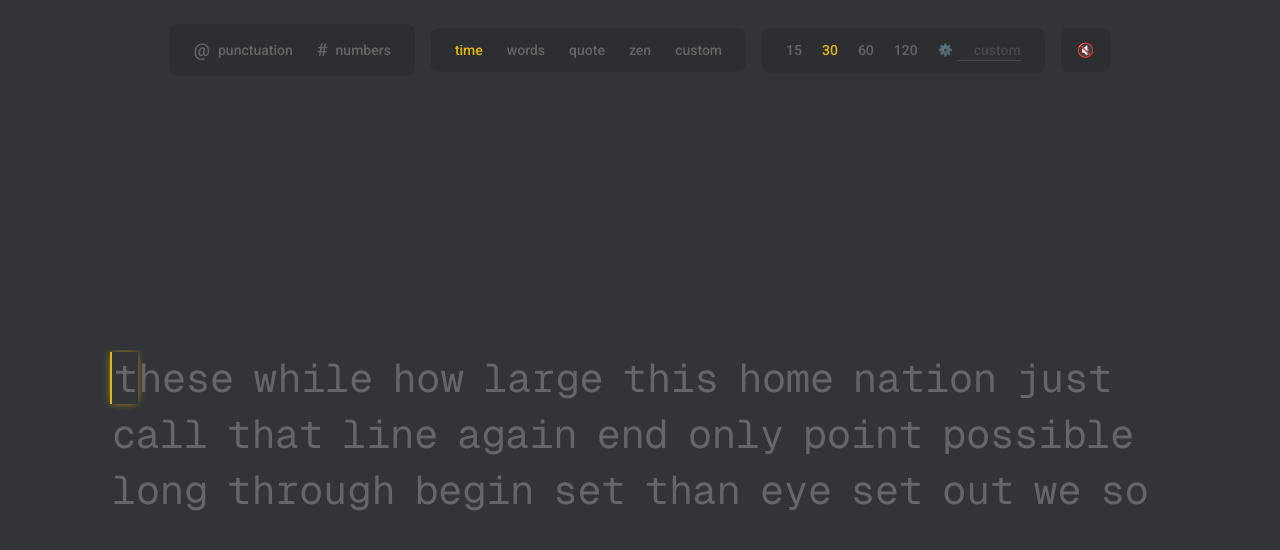
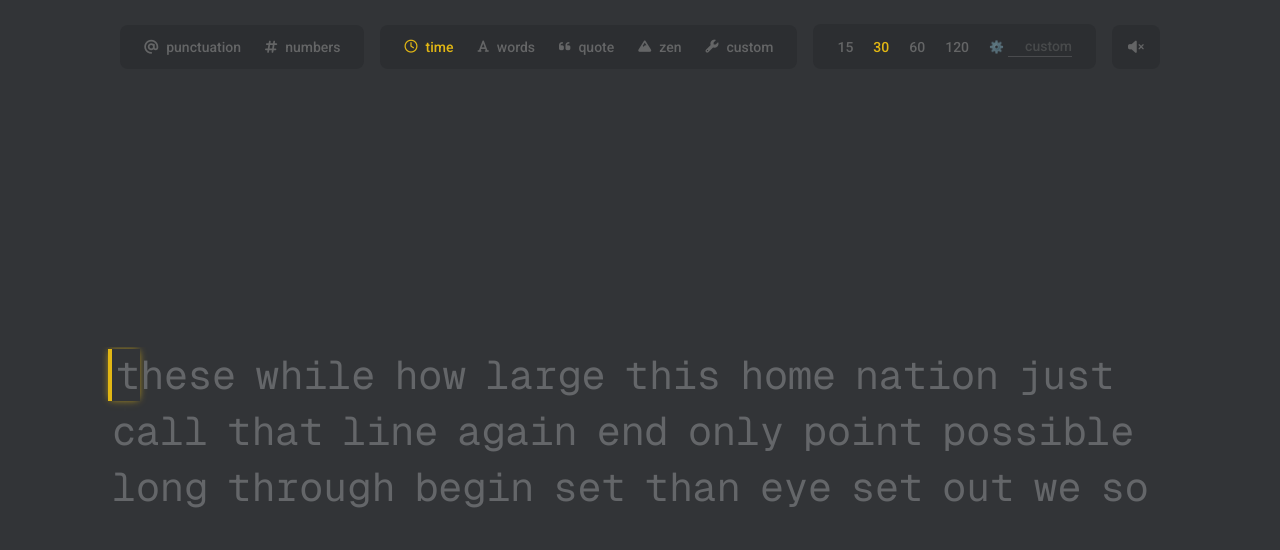
Before and after one commit to DeiruChero/Typing-App, a Next.js app: page / in a window 1280 px wide. Shown: the top 550 px of the page. Built offline with nearby package versions, Linux system fonts and the light colour scheme.

Commit message:
correct the widgets.

```diff
--- a/app/globals.css
+++ b/app/globals.css
@@ -37,13 +37,16 @@ body {
   width: 100%;
   user-select: none;
   font-family: var(--font-mono);
-  font-size: 2.5rem; /* Large MonkeyType font size */
-  line-height: 3.5rem; /* Fixed line height for exact calculations */
+  font-size: 2.5rem;
+  /* Large MonkeyType font size */
+  line-height: 3.5rem;
+  /* Fixed line height for exact calculations */
 }
 
 /* The outer wrapper that clips the overflow to exactly 3 lines */
 #test-wrapper {
-  height: 10.5rem; /* Exactly 3 lines (3 * 3.5rem) */
+  height: 10.5rem;
+  /* Exactly 3 lines (3 * 3.5rem) */
   overflow: hidden;
   position: relative;
   width: 100%;
@@ -53,7 +56,8 @@ body {
 #test-inner {
   display: flex;
   flex-wrap: wrap;
-  transition: transform 0.2s ease-out; /* Smooth scrolling effect */
+  transition: transform 0.2s ease-out;
+  /* Smooth scrolling effect */
 }
 
 #test-inner .word {
@@ -66,14 +70,18 @@ body {
 
 #test .letter {
   position: relative;
-  color: var(--color-sub); /* Default untyped state */
+  color: var(--color-sub);
+  /* Default untyped state */
   transition: color 0.05s ease-out;
 }
 
 #test .letter.active {
-  border-left: 2px solid var(--color-caret);
-  margin-left: -2px;
-  padding-left: 2px;
+  border-left: 4px solid var(--color-caret);
+  /* Thicker cursor */
+  margin-left: -4px;
+  /* Compensates for the thicker border */
+  padding-left: 4px;
+  /* Pushes the letter back to its original spot */
   animation: blink 1s step-end infinite;
   box-shadow: 0 0 8px -2px var(--color-caret);
 }
@@ -95,8 +103,15 @@ body {
 
 /* MonkeyType style snapping blink */
 @keyframes blink {
-  0%, 100% { border-color: var(--color-caret); }
-  50% { border-color: transparent; }
+
+  0%,
+  100% {
+    border-color: var(--color-caret);
+  }
+
+  50% {
+    border-color: transparent;
+  }
 }
 
 /* --- RESULTS STYLES --- */
--- a/app/layout.tsx
+++ b/app/layout.tsx
@@ -29,6 +29,12 @@ export default function RootLayout({ children }: LayoutProps<"/">) {
       lang="en"
       className={`${geistSans.variable} ${geistMono.variable} ${roboto.variable} h-full antialiased`}
     >
+      <head>
+        <link
+          rel="stylesheet"
+          href="https://cdnjs.cloudflare.com/ajax/libs/font-awesome/6.5.2/css/all.min.css"
+        />
+      </head>
       <body className="min-h-full flex flex-col">{children}</body>
     </html>
   );
--- a/app/page.tsx
+++ b/app/page.tsx
@@ -8,6 +8,13 @@ type Mode = "time" | "words" | "quote" | "zen" | "custom";
 const TIME_OPTIONS = [15, 30, 60, 120];
 const WORD_OPTIONS = [10, 25, 50, 100];
 const QUOTE_OPTIONS = ["short", "medium", "long", "all"];
+const MODE_ICONS: Record<Mode, string> = {
+  time: "far fa-clock",        // clock icon
+  words: "fas fa-font",        // "A" letter icon
+  quote: "fas fa-quote-left",  // " quote icon
+  zen: "fas fa-mountain",      // mountain icon
+  custom: "fas fa-wrench",     // wrench icon
+};
 
 export default function Home() {
   const [mode, setMode] = useState<Mode>("time");
@@ -424,11 +431,11 @@ export default function Home() {
             {/* LEFT: Punctuation & Numbers */}
             <div className="flex gap-6 items-center bg-[#2c2e31] rounded-lg px-6 py-3">
               <button onClick={() => setPunctuation(!punctuation)} className={`flex items-center gap-2 hover:text-[#d1d1d1] transition-colors ${punctuation ? "text-[#e2b714]" : ""}`} title="Toggle punctuation">
-                <span className="text-lg">@</span>
+                <i className="fas fa-at"></i>
                 <span className="hidden sm:inline">punctuation</span>
               </button>
               <button onClick={() => setNumbers(!numbers)} className={`flex items-center gap-2 hover:text-[#d1d1d1] transition-colors ${numbers ? "text-[#e2b714]" : ""}`} title="Toggle numbers">
-                <span className="text-lg">#</span>
+                <i className="fas fa-hashtag"></i>
                 <span className="hidden sm:inline">numbers</span>
               </button>
             </div>
@@ -436,7 +443,15 @@ export default function Home() {
             {/* MIDDLE: Modes */}
             <nav className="flex gap-6 items-center bg-[#2c2e31] rounded-lg px-6 py-3">
               {(["time", "words", "quote", "zen", "custom"] as Mode[]).map((m) => (
-                <button key={m} onClick={() => setMode(m)} className={`hover:text-[#d1d1d1] transition-colors ${mode === m ? "text-[#e2b714]" : ""}`}>{m}</button>
+                <button
+                  key={m}
+                  onClick={() => setMode(m)}
+                  className={`flex items-center gap-2 hover:text-[#d1d1d1] transition-colors ${mode === m ? "text-[#e2b714]" : ""
+                    }`}
+                >
+                  <i className={`${MODE_ICONS[m]} text-[13px]`} aria-hidden="true"></i>
+                  {m}
+                </button>
               ))}
             </nav>
 
@@ -476,7 +491,7 @@ export default function Home() {
             {/* FAR RIGHT: Sound */}
             <div className="flex items-center gap-4 bg-[#2c2e31] rounded-lg px-4 py-3">
               <button onClick={() => setSound(!sound)} className={`hover:text-[#d1d1d1] transition-colors ${sound ? "text-[#e2b714]" : ""}`} title="Toggle sound">
-                {sound ? "🔊" : "🔇"}
+                <i className={`fas ${sound ? "fa-volume-high" : "fa-volume-xmark"}`}></i>
               </button>
             </div>
 
```
